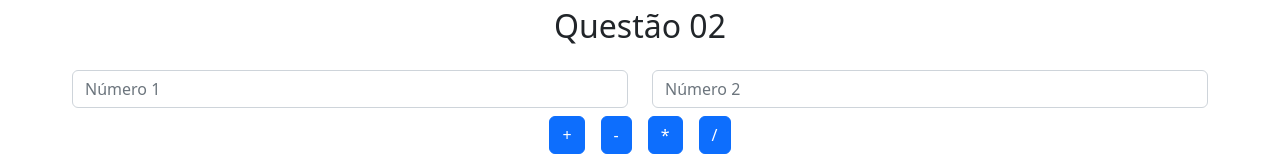
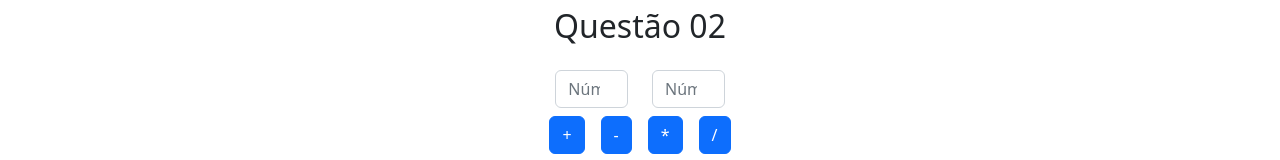
Before and after one commit to EdOliveiraJr/WEB_2022_2, a React (Create React App) app in the folder ap1/: page / in a window 1280 px wide. Shown: the part 773-933 px from the top of the page. Built offline with nearby package versions, Linux system fonts and the light colour scheme; no server answers.

Commit message:
entrega ap1

```diff
--- a/ap1/src/App.js
+++ b/ap1/src/App.js
@@ -14,7 +14,7 @@ function App() {
   return (
     <div className="App m-4">
       <header className='App-reader m-4'>
-        <img className="m-4" src="https://www.quixada.ufc.br/wp-content/uploads/2017/10/logo.png"></img>
+        <img className="m-4" src="https://www.quixada.ufc.br/wp-content/uploads/2017/10/logo.png" alt=""></img>
         <h1>Desenvolvimento de Softare para Web - Avaliação Parcial 01 </h1>
 
       </header>
--- a/ap1/src/components/Questão02.jsx
+++ b/ap1/src/components/Questão02.jsx
@@ -31,8 +31,8 @@ const Questao02 = ()=> {
     return (
         <div className="m-4">
             <form className="form-group" action="">
-                <div className="row">
-                    <div className="col">
+                <div className="row justify-content-center">
+                    <div className="col-1">
                         <input type="number"
                                 className="form-control"
                                 placeholder="Número 1"
@@ -43,7 +43,7 @@ const Questao02 = ()=> {
                                 }
                         />
                     </div>
-                    <div className="col">
+                    <div className="col-1">
                         <input type="number"
                                 className="form-control"
                                 placeholder="Número 2"
```
